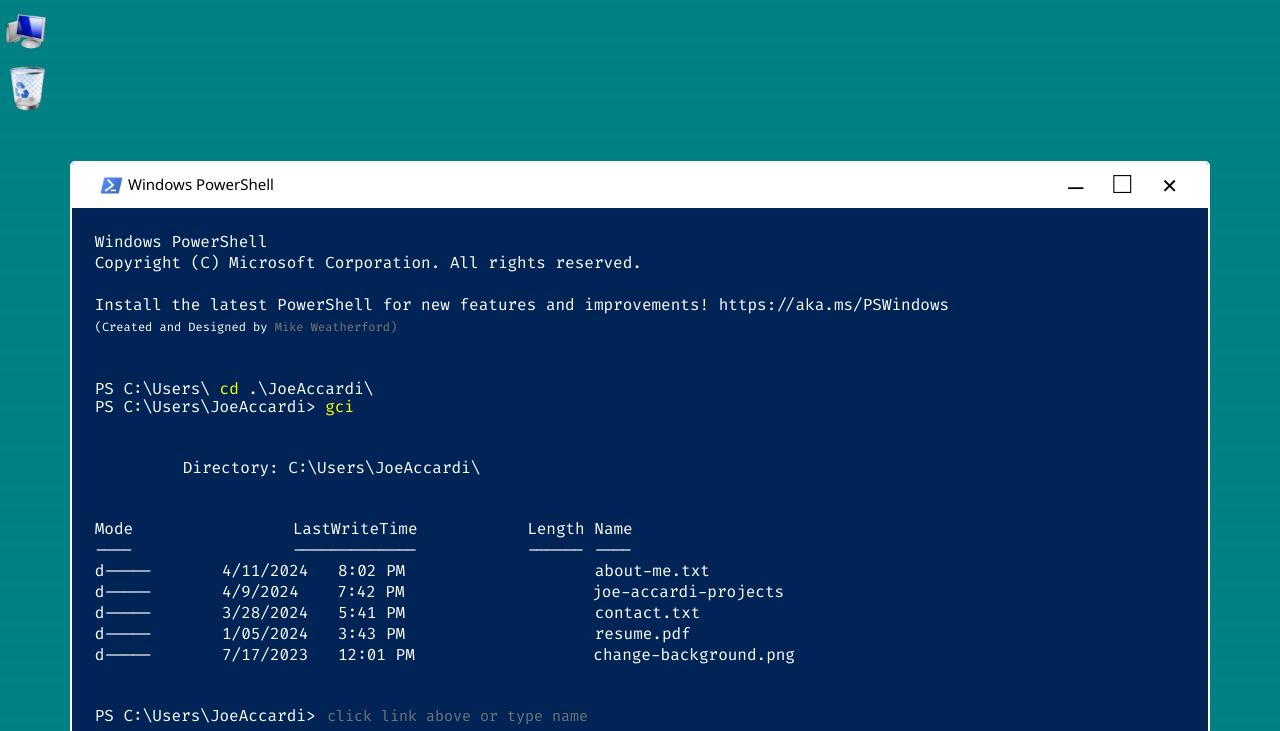
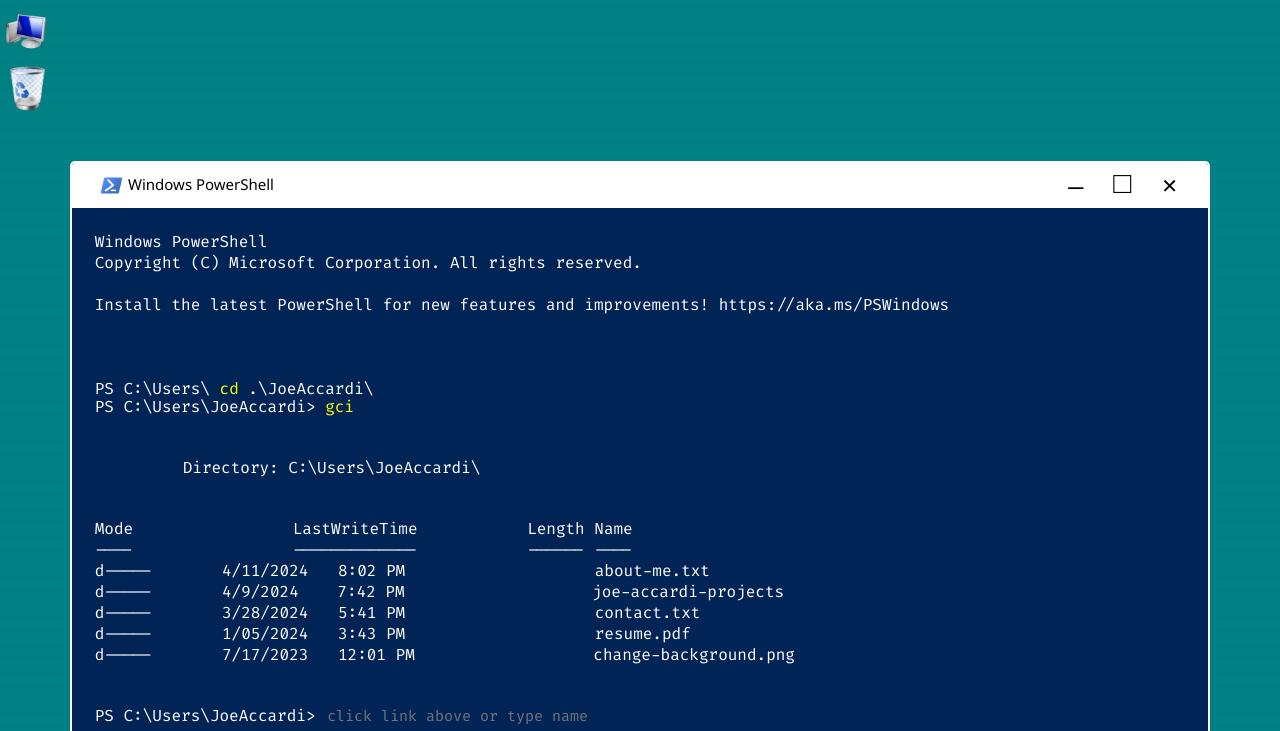
Before and after one commit to GiorgioMotorola/Joe-Accardi-Portfolio-Website, a plain HTML site: page index.html in a window 1280 px wide. Shown: the top 731 px of the page. Drawn offline with Linux system fonts and the light colour scheme.

Commit message:
added designer tag in files

```diff
--- a/index.html
+++ b/index.html
@@ -38,12 +38,7 @@
             Copyright (C) Microsoft Corporation. All rights reserved.<br /><br />
             Install the latest PowerShell for new features and improvements!
             https://aka.ms/PSWindows <br />
-            <span class="creation"> (Created and Designed by </span
-            ><span class="designer"
-              ><a href="https://www.mweatherford.rocks/" target="_blank"
-                >Mike Weatherford)</a
-              ></span
-            ><br />
+            <br />
 
             <br /><br />
           </div>
@@ -133,6 +128,9 @@
         </div>
       </footer>
     </div>
+
     <script src="script.js"></script>
   </body>
 </html>
+
+<!-- Designed by Mike Weatherford => https://www.mweatherford.rocks/ -->
--- a/script.js
+++ b/script.js
@@ -249,3 +249,5 @@
       reader.readAsDataURL(file);
     }
   });
+
+//  Designed by Mike Weatherford => https://www.mweatherford.rocks/
--- a/styles.css
+++ b/styles.css
@@ -719,3 +719,5 @@
     font-size: 10px;
   }
 }
+
+/* Designed by Mike Weatherford => https://www.mweatherford.rocks/  */
```
